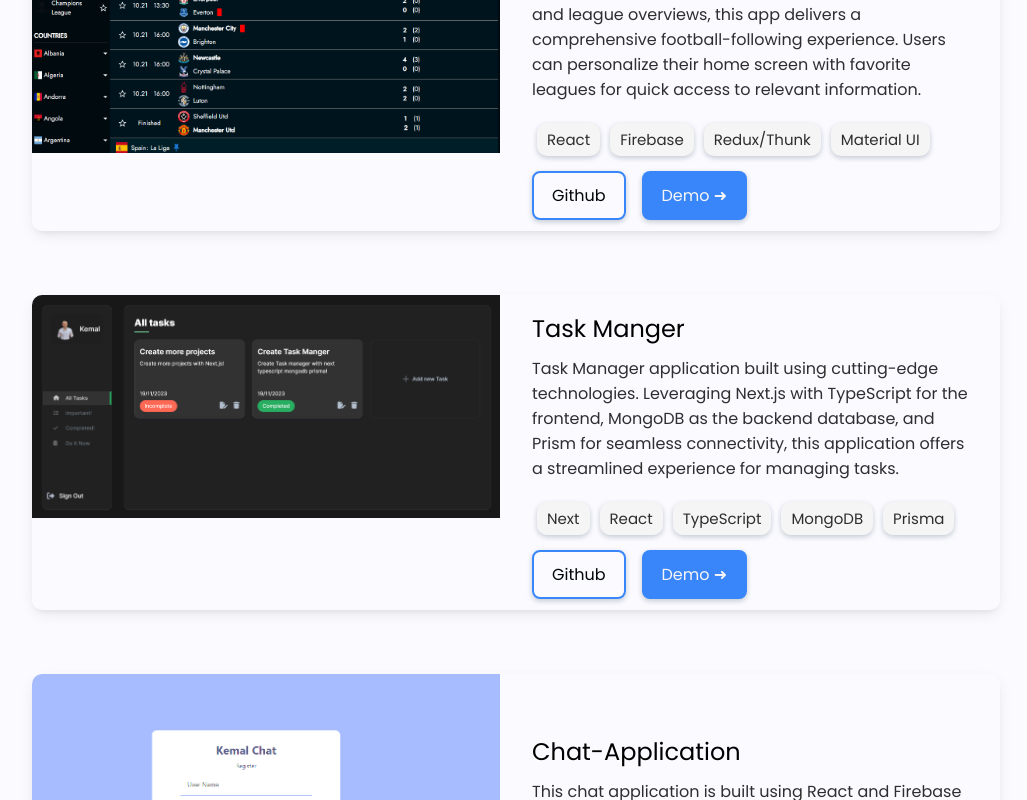
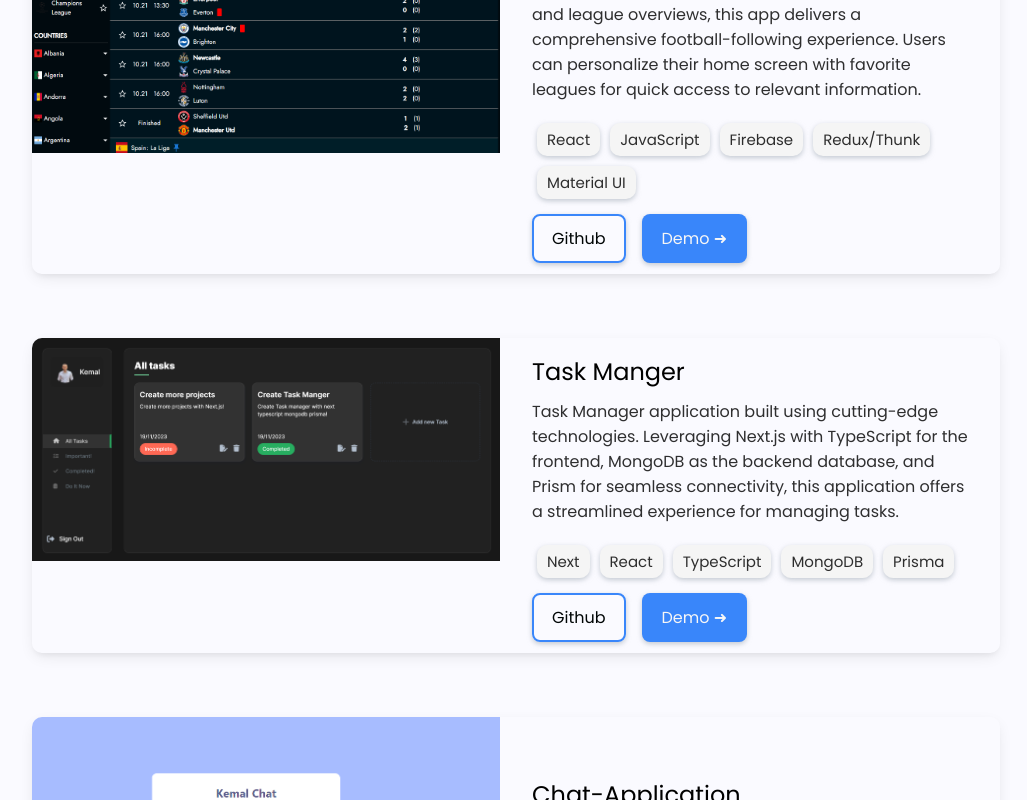
Before and after one commit to kemalkujovic/Portfolio, a React (Create React App) app: page / in a window 1280 px wide. Shown: the part 1280-2080 px from the top of the page, without its empty margins (124-1151 px from the left). Built offline with nearby package versions, Linux system fonts and the light colour scheme.

Commit message:
update cv and project

```diff
--- a/src/data/ProjectData.js
+++ b/src/data/ProjectData.js
@@ -6,7 +6,13 @@ export const ProjectList = [
     description:
       "The Football App project represents my clone of the popular FlashScore platform, built using technologies such as React, Firebase, JavaScript, Material-UI, and Redux. This web application allows users to track live scores, explore statistics, player details, and more. With features like favorites, goal notifications, player search, and league overviews, this app delivers a comprehensive football-following experience. Users can personalize their home screen with favorite leagues for quick access to relevant information.",
 
-    tech_stack: ["React", "Firebase", "Redux/Thunk", "Material UI"],
+    tech_stack: [
+      "React",
+      "JavaScript",
+      "Firebase",
+      "Redux/Thunk",
+      "Material UI",
+    ],
     github_url: "https://github.com/kemalkujovic/Football-app",
     demo_url: "https://kk-livescoree.netlify.app",
   },
@@ -24,7 +30,7 @@ export const ProjectList = [
     title: "Chat-Application",
     description:
       "This chat application is built using React and Firebase Realtime Database technologies, enabling users to communicate in real time and exchange messages efficiently and securely",
-    tech_stack: ["React", "Firebase", "Redux"],
+    tech_stack: ["React", "JavaScript", "Firebase", "Redux"],
     github_url: "https://github.com/kemalkujovic/Chat-Application",
     demo_url: "https://chat-application-kk.netlify.app/login",
   },
@@ -33,7 +39,7 @@ export const ProjectList = [
     title: "NETFLIX-CLONE",
     description:
       "This project is a Netflix clone created using the React library for the frontend, Firebase for the backend and authentication, and Stripe for payment integration.",
-    tech_stack: ["React", "Firebase", "Redux", "Stripe"],
+    tech_stack: ["React", "JavaScript", "Firebase", "Redux", "Stripe"],
     github_url: "https://github.com/kemalkujovic/netflix-clone",
     demo_url: "https://kk-netflix-clone.netlify.app",
   },
@@ -42,7 +48,7 @@ export const ProjectList = [
     title: "Architect-portfolio",
     description:
       "Explore architect portfolio, thoughtfully designed and meticulously crafted using React. Dive into a world of innovative designs, sustainable architecture, and creative solutions. ",
-    tech_stack: ["React", "Material UI"],
+    tech_stack: ["React", "JavaScript", "Material UI"],
     github_url: "https://github.com/kemalkujovic/architect-portfolio",
     demo_url: "https://ak-portfolio-test.netlify.app",
   },
```
Also changed, not shown: 1 other file (tests, documents, lock files or other folders).
